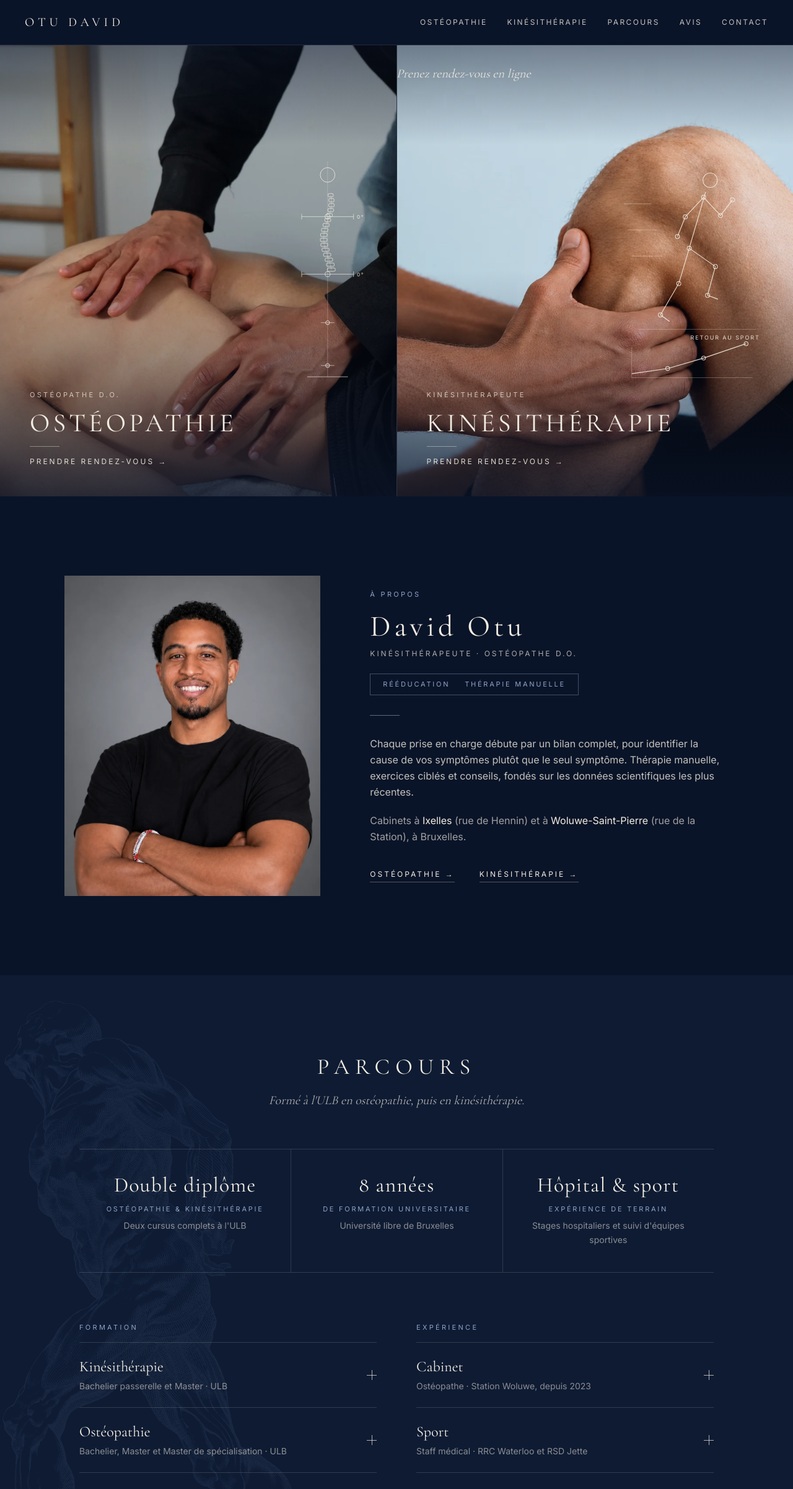
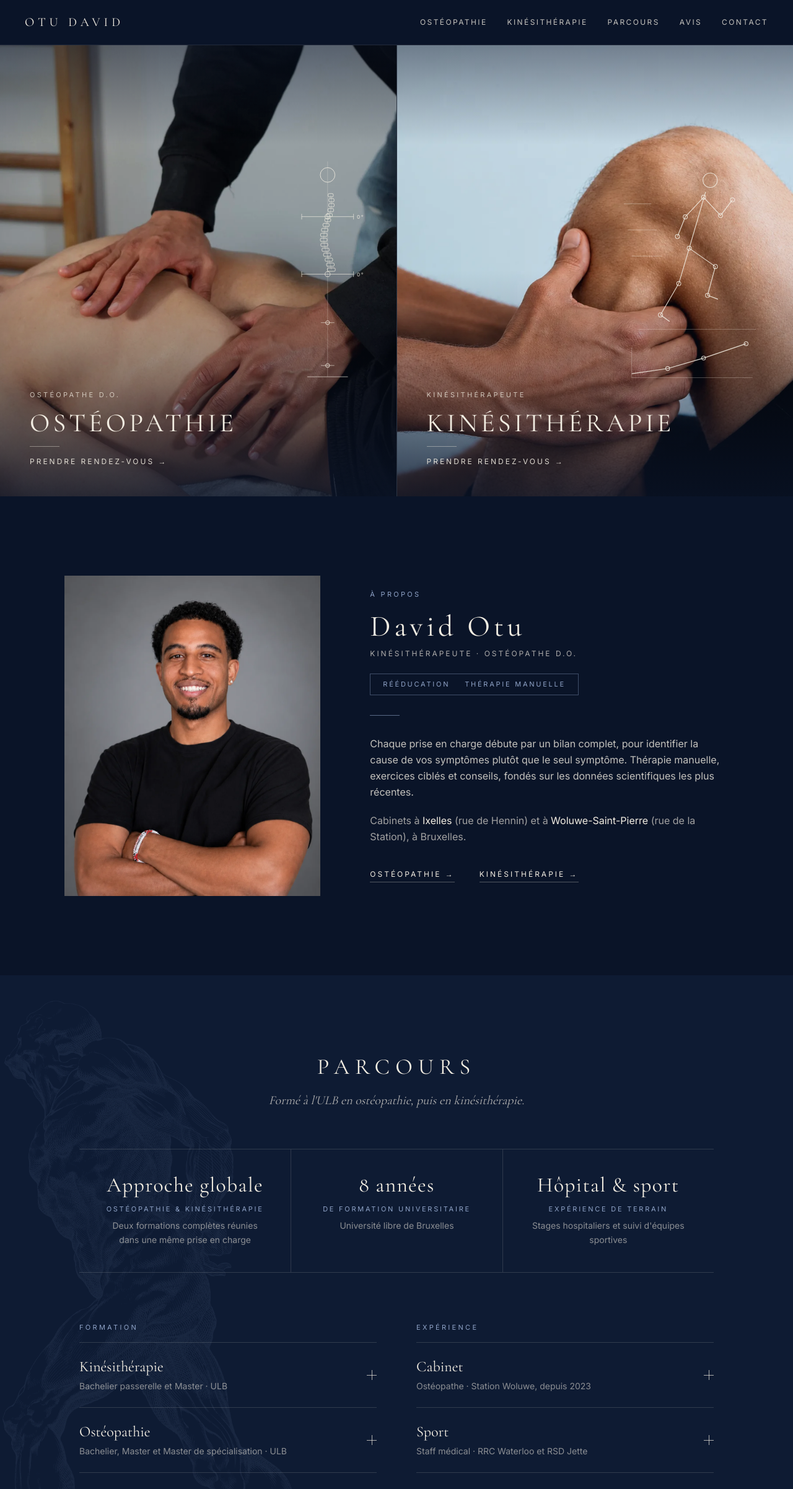
Before and after one commit to otudaviddo/otudavid, a Next.js app: page / in a window 1280 px wide. Shown: the top 2403 px of the page at 62% size. Built offline with nearby package versions, Linux system fonts and the light colour scheme.

Commit message:
Retire « Retour au sport » et « Prenez rendez-vous en ligne », repère « Approche globale »
Co-Authored-By: Claude Opus 5.5 <noreply@anthropic.com>
Claude-Session: https://claude.ai/code/session_01Mh1BQxcSa4NdpshWVMjazJ

```diff
--- a/src/app/page.tsx
+++ b/src/app/page.tsx
@@ -12,9 +12,6 @@ export default function Home() {
         <h1 id="accueil-title" className="sr-only">
           {site.name} — Kinésithérapeute et ostéopathe D.O. à Ixelles et Woluwe-Saint-Pierre
         </h1>
-        <p className="rise absolute left-1/2 top-6 z-20 -translate-x-1/2 whitespace-nowrap font-serif text-lg italic text-ivory/90 md:top-8 md:text-xl">
-          {site.tagline}
-        </p>
         <div className="flex flex-col md:h-[calc(100svh-72px)] md:min-h-[600px] md:flex-row">
           <Choice d={disciplines.osteo} kind="osteo" image="/images/osteopathie-mains.webp" position="50% 55%" />
           <span aria-hidden className="h-px w-full bg-ivory/15 md:h-auto md:w-px" />
--- a/src/components/Choice.tsx
+++ b/src/components/Choice.tsx
@@ -96,7 +96,6 @@ function PerformanceDrawing() {
       {curve.slice(1).map((p, i) => (
         <circle key={i} cx={p[0]} cy={p[1]} r={3} pathLength={1} stroke="currentColor" strokeWidth="1" style={{ transitionDelay: `${1500 + i * 150}ms` }} />
       ))}
-      <text x={120} y={278} className="draw-label" fill="currentColor" fontSize="8.5" letterSpacing="1.8">RETOUR AU SPORT</text>
     </svg>
   );
 }
--- a/src/config/site.ts
+++ b/src/config/site.ts
@@ -46,7 +46,7 @@ export const site = {
   parcours: {
     intro: "Formé à l'ULB en ostéopathie, puis en kinésithérapie.",
     highlights: [
-      { value: "Double diplôme", label: "Ostéopathie & kinésithérapie", detail: "Deux cursus complets à l'ULB" },
+      { value: "Approche globale", label: "Ostéopathie & kinésithérapie", detail: "Deux formations complètes réunies dans une même prise en charge" },
       { value: "8 années", label: "De formation universitaire", detail: "Université libre de Bruxelles" },
       { value: "Hôpital & sport", label: "Expérience de terrain", detail: "Stages hospitaliers et suivi d'équipes sportives" },
     ],
```
